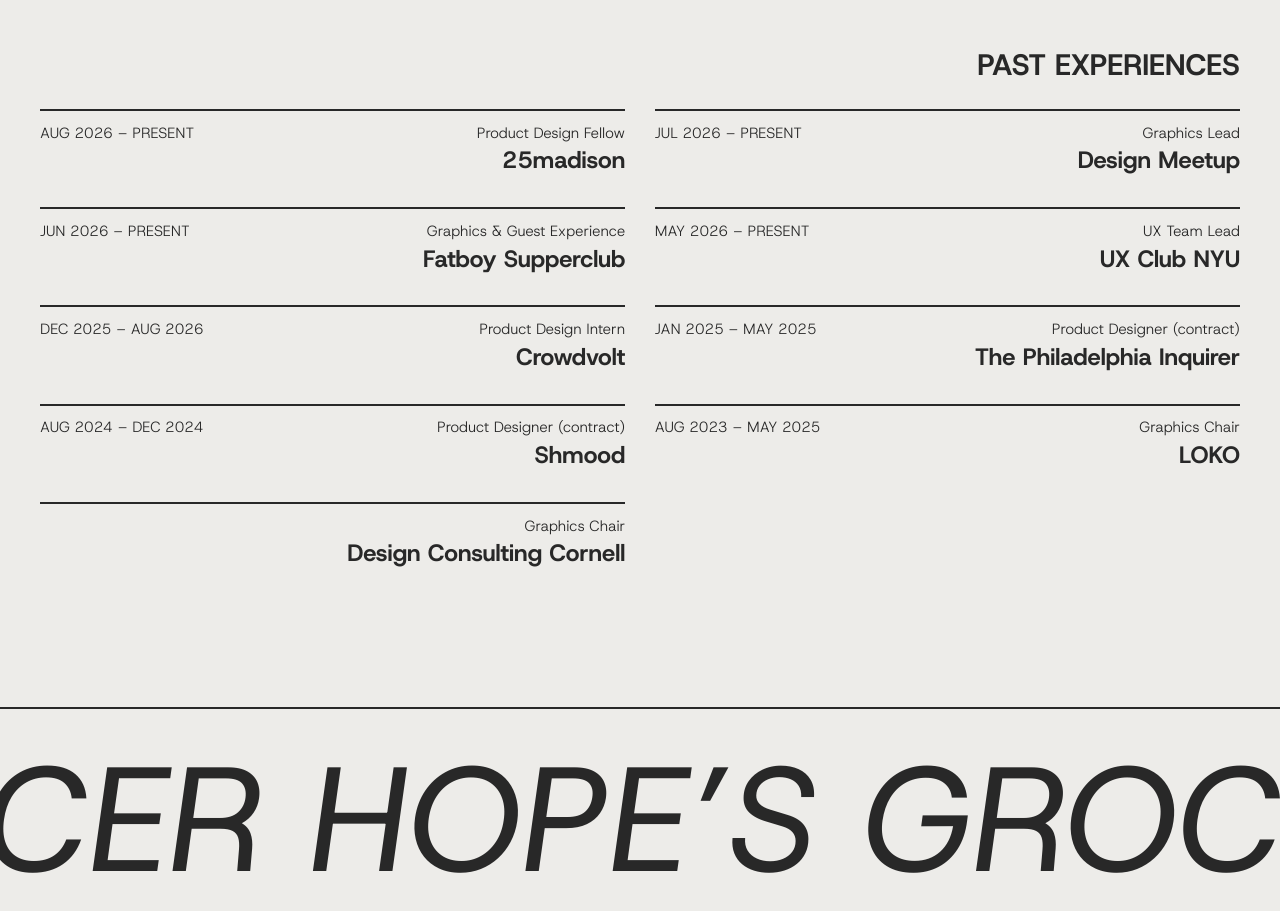
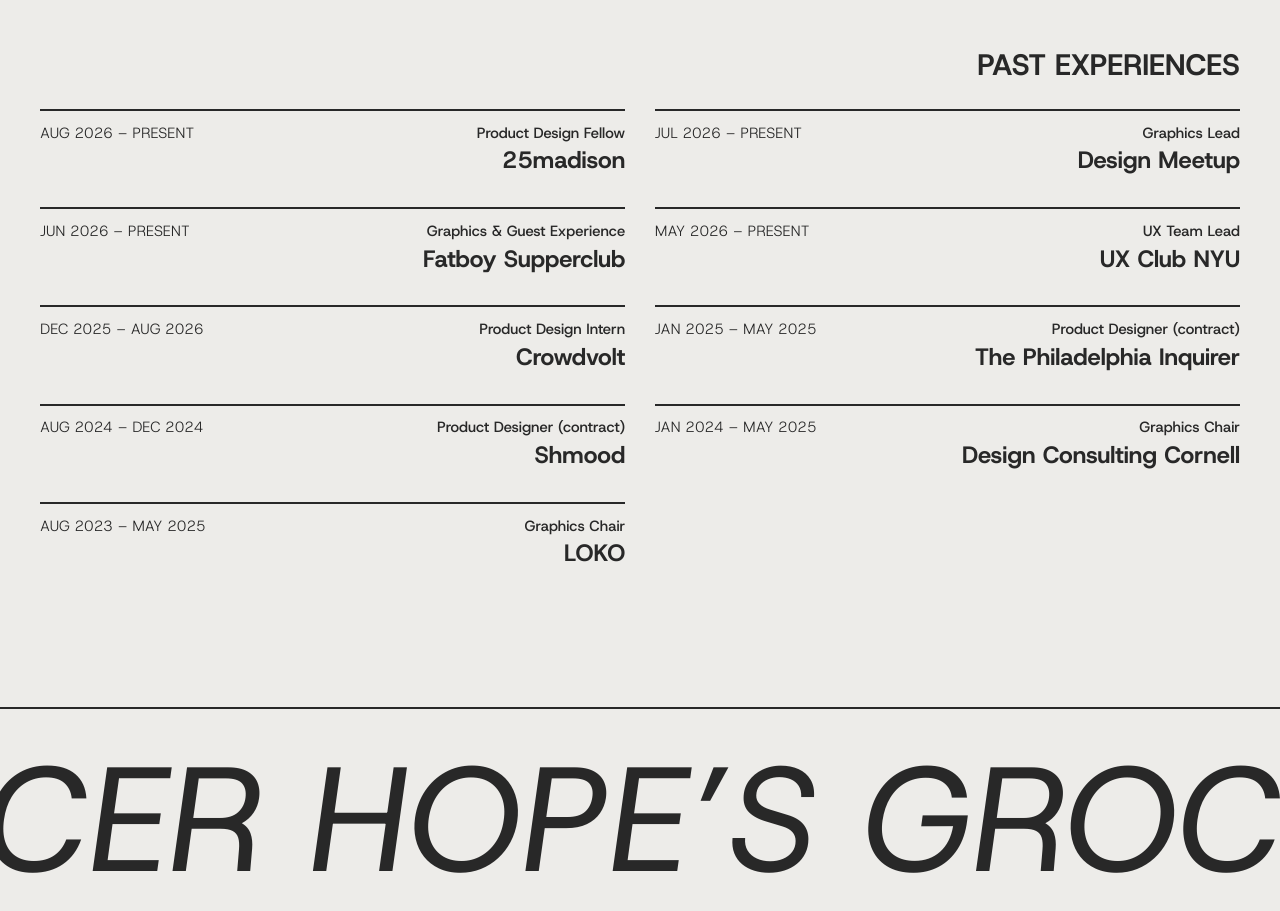
Before and after one commit to matthewhopeyonatan-creator/portfolio, a Next.js app: page / in a window 1280 px wide. Shown: the part 4580-5491 px from the top of the page. Built offline with nearby package versions, Linux system fonts and the light colour scheme.

Commit message:
Past experiences: roles in Medium; Design Consulting Cornell dated (Jan 2024 – May 2025) and in order
Co-Authored-By: Claude Opus 5.5 <noreply@anthropic.com>
Claude-Session: https://claude.ai/code/session_01GYPHnZVL3HH7QMswTWv6Z2

```diff
--- a/components/PastExperiences.module.css
+++ b/components/PastExperiences.module.css
@@ -45,9 +45,13 @@
   line-height: normal;
 }
 
-.dates,
+/* dates Light · role Medium · company Bold */
+.dates {
+  font-weight: 300;
+}
+
 .role {
-  font-weight: 300; /* Light: the company carries the Bold */
+  font-weight: 500;
 }
 
 .dates {
--- a/data/site.ts
+++ b/data/site.ts
@@ -275,9 +275,8 @@ export const pastExperiences: { org: string; role: string; dates?: string; logo:
   { org: "Crowdvolt", role: "Product Design Intern", dates: "Dec 2025 – Aug 2026", logo: "/experience/crowdvolt.png" },
   { org: "The Philadelphia Inquirer", role: "Product Designer (contract)", dates: "Jan 2025 – May 2025", logo: "/experience/philadelphia-inquirer.png" },
   { org: "Shmood", role: "Product Designer (contract)", dates: "Aug 2024 – Dec 2024", logo: "/experience/shmood.png" },
+  { org: "Design Consulting Cornell", role: "Graphics Chair", dates: "Jan 2024 – May 2025", logo: "/experience/design-consulting-cornell.png" },
   { org: "LOKO", role: "Graphics Chair", dates: "Aug 2023 – May 2025", logo: "/experience/loko.png" },
-  // dates to come
-  { org: "Design Consulting Cornell", role: "Graphics Chair", logo: "/experience/design-consulting-cornell.png" },
 ];
 
 // posters picked up from the shelf (clicking one opens it up close and drops it in the cart)
```
